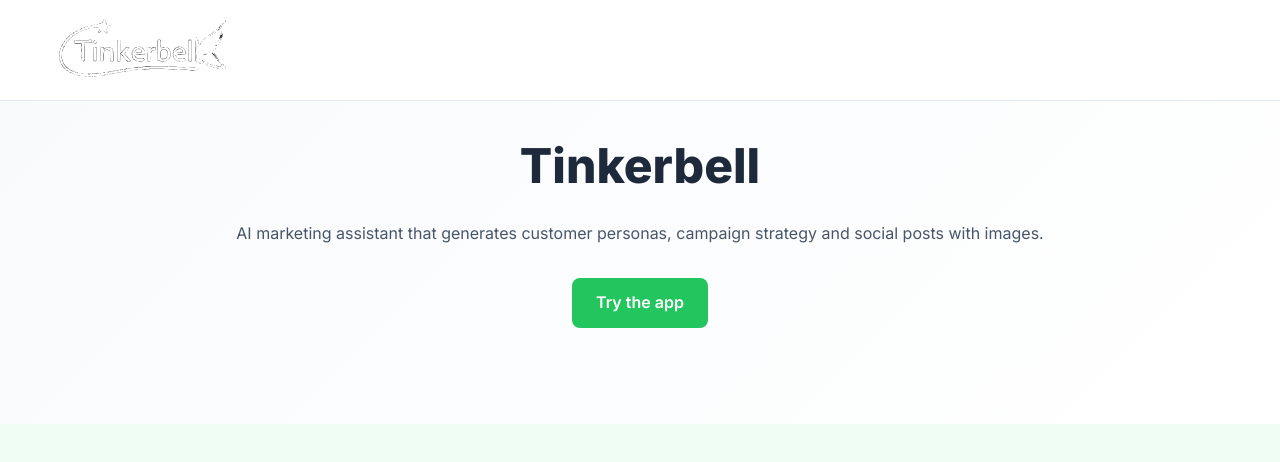
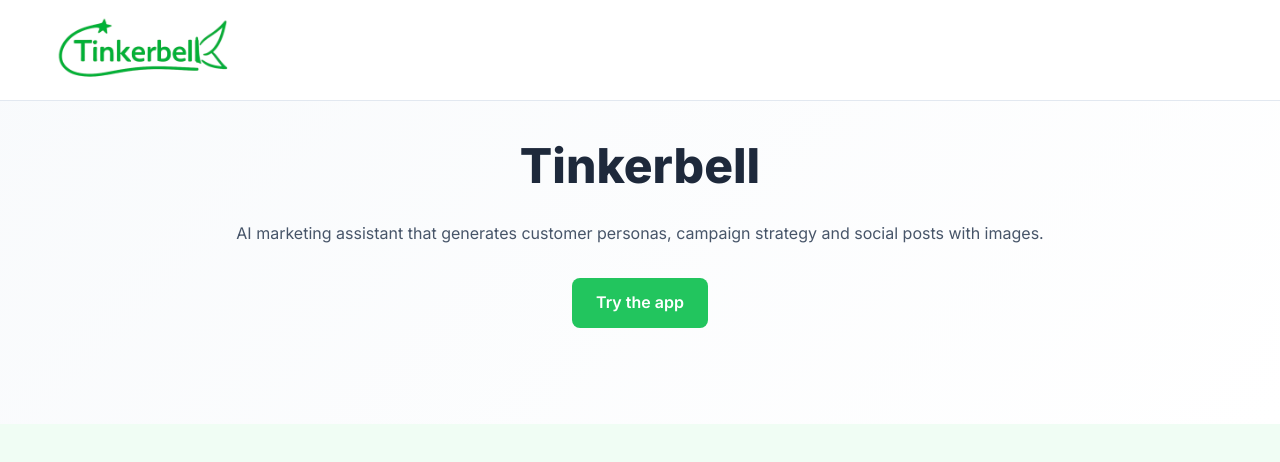
Before and after one commit to Lucian-Adrian/tinkerbell, a plain HTML site: page landing.html in a window 1280 px wide. Drawn offline with Linux system fonts and the light colour scheme.

Commit message:
fix(web): landing uses PNG logo

```diff
--- a/landing.html
+++ b/landing.html
@@ -134,7 +134,7 @@
   <nav class="navbar">
     <div class="container">
       <div class="nav-brand">
-        <img src="tinkerbell-frontend/tinkerbell-logo.svg" alt="Tinkerbell" class="logo">
+        <img src="tinkerbell-frontend/tinkerbell-logo.png" alt="Tinkerbell" class="logo">
       </div>
     </div>
   </nav>
```
